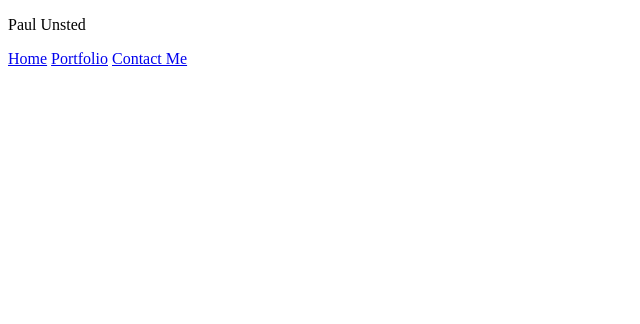
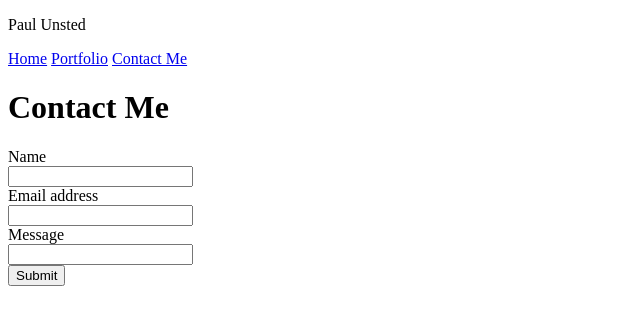
Before and after one commit to TheAmberlamps/Basic-Portfolio, a plain HTML site: page contact.html in a window 1280 px wide. Shown: the whole page, without its empty margins (0-640 px from the left). Drawn offline with Linux system fonts and the light colour scheme.

Commit message:
Updated some html, began working on css

```diff
--- a/assets/css/style.css
+++ b/assets/css/style.css
@@ -0,0 +1,20 @@
+html{
+
+font: 'Arial', 'Helvetica Neue', Helvetica, sans-serif;
+
+}
+
+h1, h2, h3, h4, h5, h6{
+
+font-family: 'Georgia', Times, 'Times New Roman', serif;
+
+}
+
+
+body{
+
+
+width: 960px;
+vertical-align: center;
+
+}
--- a/contact.html
+++ b/contact.html
@@ -24,6 +24,17 @@
 
     </header>
 
+    <h1>Contact Me</h1>
+
+    <form>
+        Name<br>
+        <input type="text" name="Name"><br>
+        Email address<br>
+        <input type="text" name="Email address"><br>
+        Message<br>
+        <input type="text" name="What would you like to say?"><br>
+        <input type="submit" name="Submit">
+    </form>
 
 </body>
 </html>
```
Also changed, not shown: portfolio.html (+9 -3 lines). Lines whose indentation alone changed are shown as unchanged.
